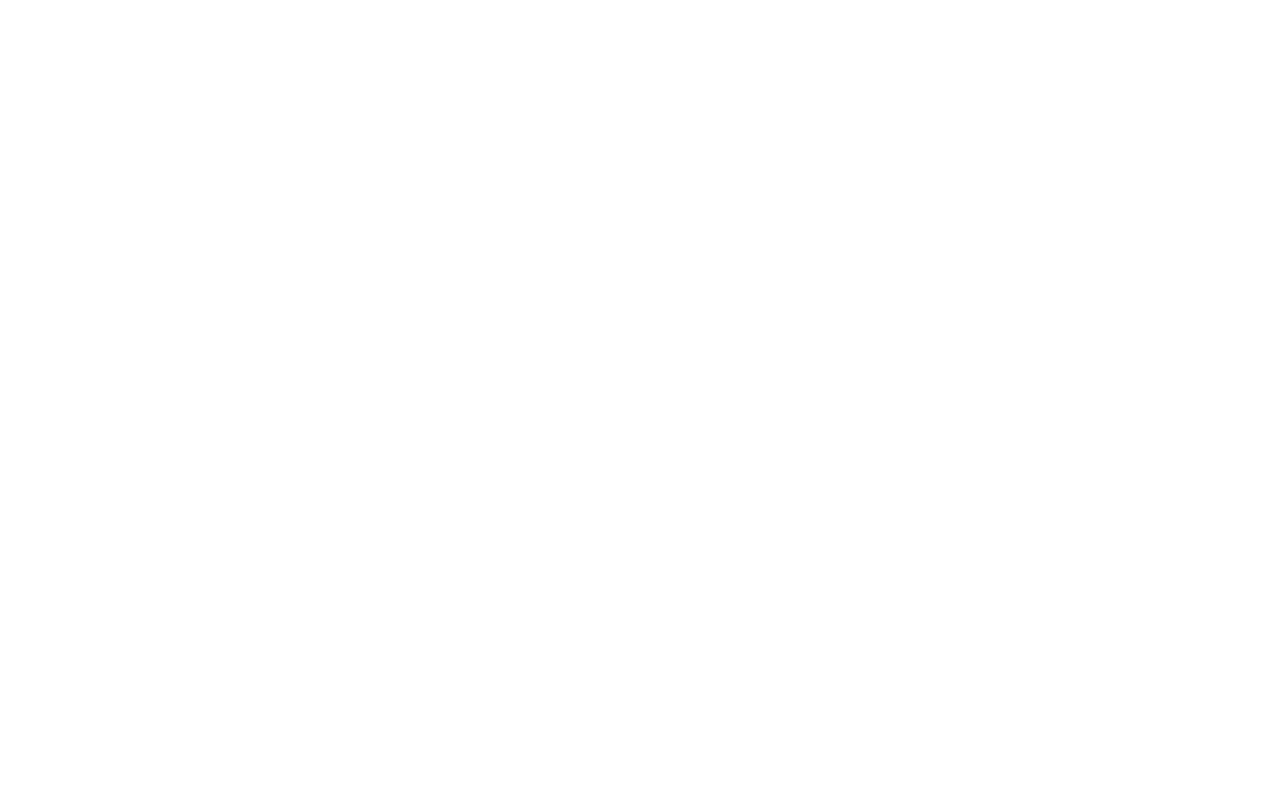
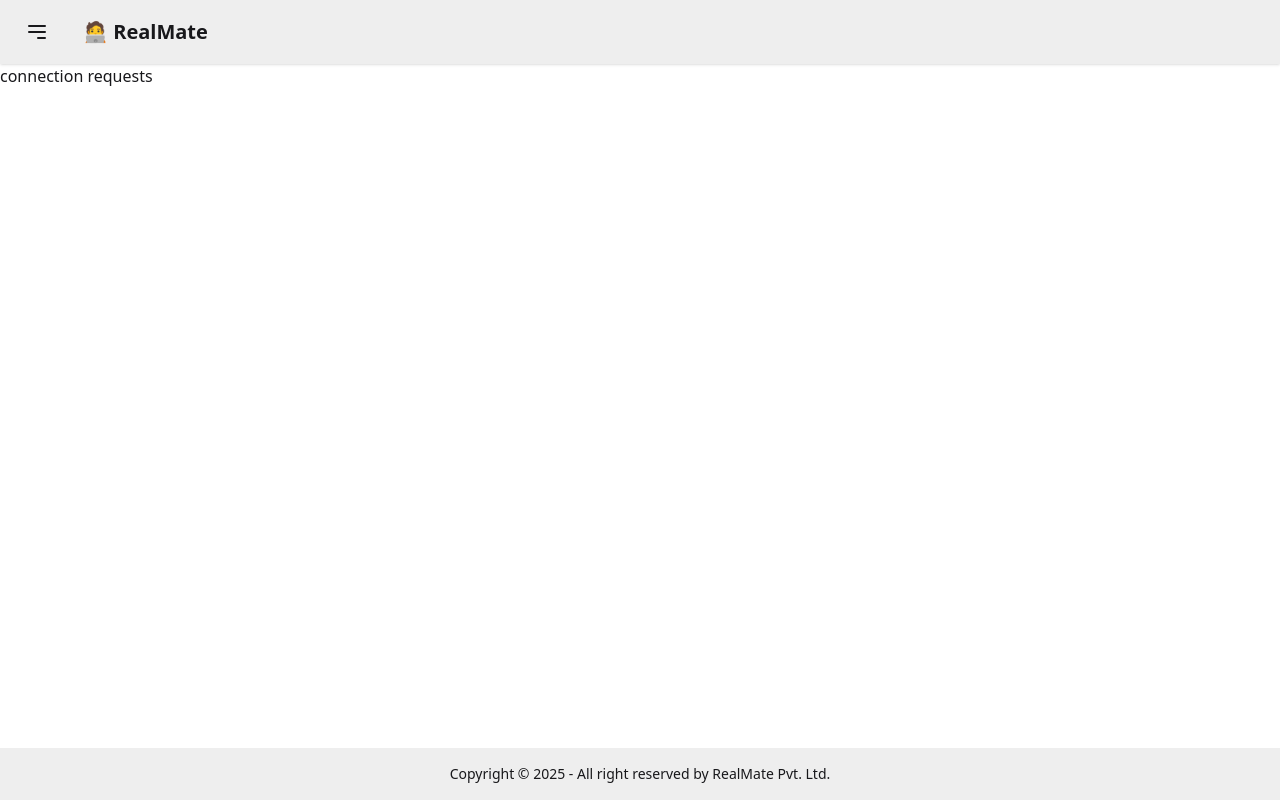
Before and after one commit to aadil-rehman/realMate-web, a React (Vite) app: page /requests in a window 1280 px wide. Before the commit this address had no page. Built offline with nearby package versions, Linux system fonts and the light colour scheme; no server answers.

Commit message:
add: sidebar

```diff
--- a/package.json
+++ b/package.json
@@ -10,6 +10,7 @@
     "preview": "vite preview"
   },
   "dependencies": {
+    "@heroicons/react": "^2.2.0",
     "@reduxjs/toolkit": "^2.6.1",
     "@tailwindcss/vite": "^4.0.15",
     "axios": "^1.8.4",
--- a/src/App.jsx
+++ b/src/App.jsx
@@ -6,6 +6,8 @@ import Login from "./components/Login";
 import AppLayout from "./components/AppLayout";
 import Feed from "./components/Feed";
 import Profile from "./components/Profile";
+import Connections from "./components/Connections";
+import ConnectionRequests from "./components/ConnectionRequests";
 
 function App() {
 	return (
@@ -17,6 +19,8 @@ function App() {
 							<Route path="login" element={<Login />} />
 							<Route path="/profile" element={<Profile />} />
 							<Route path="/" element={<Feed />} />
+							<Route path="/connections" element={<Connections />} />
+							<Route path="/requests" element={<ConnectionRequests />} />
 						</Route>
 					</Routes>
 				</BrowserRouter>
--- /dev/null
+++ b/src/components/ConnectionRequests.jsx
@@ -0,0 +1,7 @@
+import React from "react";
+
+const ConnectionRequests = () => {
+	return <div>connection requests</div>;
+};
+
+export default ConnectionRequests;
--- /dev/null
+++ b/src/components/Connections.jsx
@@ -0,0 +1,7 @@
+import React from "react";
+
+const Connections = () => {
+	return <div>connections</div>;
+};
+
+export default Connections;
--- a/src/components/NavBar.jsx
+++ b/src/components/NavBar.jsx
@@ -4,6 +4,7 @@ import { useDispatch, useSelector } from "react-redux";
 import { Link, useNavigate } from "react-router-dom";
 import { BASE_URL } from "../utils/constants";
 import { removeUser } from "../utils/userSlice";
+import SideDrawer from "./SideDrawer";
 
 const NavBar = () => {
 	const user = useSelector((store) => store.user);
@@ -21,8 +22,9 @@ const NavBar = () => {
 	};
 
 	return (
-		<div className="navbar bg-base-300 shadow-sm">
-			<div className="flex-1">
+		<div className="flex navbar bg-base-300 shadow-sm justify-between">
+			<div className="flex">
+				<SideDrawer />
 				<Link to="/" className="btn btn-ghost text-xl">
 					🧑‍💻 RealMate
 				</Link>
@@ -43,7 +45,7 @@ const NavBar = () => {
 							</div>
 							<ul
 								tabIndex={0}
-								className="menu menu-sm dropdown-content bg-base-300 rounded-box z-1 mt-3 w-52 p-2 shadow"
+								className="menu menu-sm dropdown-content bg-base-300 rounded-box z-1 mt-3 w-48 p-2 shadow"
 							>
 								<li>
 									<Link to="/profile" className="justify-between">
@@ -52,7 +54,7 @@ const NavBar = () => {
 									</Link>
 								</li>
 								<li>
-									<a>Settings</a>
+									<Link className="justify-between">Setting</Link>
 								</li>
 								<li>
 									<a onClick={handleLogout}>Logout</a>
--- /dev/null
+++ b/src/components/SideDrawer.jsx
@@ -0,0 +1,77 @@
+import React from "react";
+import { Link } from "react-router-dom";
+import { HomeIcon } from "@heroicons/react/24/outline";
+import { UserGroupIcon } from "@heroicons/react/24/outline";
+import { UserPlusIcon } from "@heroicons/react/24/outline";
+import { ChatBubbleBottomCenterTextIcon } from "@heroicons/react/24/outline";
+
+const SideDrawer = () => {
+	const closeDrawer = () => {
+		document.getElementById("my-drawer").checked = false;
+	};
+
+	return (
+		<div className="drawer">
+			<input id="my-drawer" type="checkbox" className="drawer-toggle" />
+			<label for="my-drawer" class="btn btn-ghost drawer-button">
+				<svg
+					xmlns="http://www.w3.org/2000/svg"
+					class="h-6 w-6"
+					fill="none"
+					viewBox="0 0 24 24"
+					stroke="currentColor"
+				>
+					<path
+						stroke-linecap="round"
+						stroke-linejoin="round"
+						stroke-width="2"
+						d="M4 6h16M4 12h16m-7 6h7"
+					/>
+				</svg>
+			</label>
+			<div className="drawer-side mt-16 z-20">
+				<label
+					htmlFor="my-drawer"
+					aria-label="close sidebar"
+					className="drawer-overlay"
+				></label>
+				<ul className="menu bg-base-300 text-base-content min-h-full w-48 p-4">
+					<li>
+						<Link to="/" onClick={closeDrawer} className="text-gray-300">
+							<HomeIcon class="h-5 w-5 " />
+							Home
+						</Link>
+					</li>
+					<li>
+						<Link
+							to="/connections"
+							onClick={closeDrawer}
+							className="text-gray-300"
+						>
+							<UserGroupIcon class="h-5 w-5" />
+							Connections
+						</Link>
+					</li>
+					<li>
+						<Link
+							to="/requests"
+							onClick={closeDrawer}
+							className="text-gray-300"
+						>
+							<UserPlusIcon class="h-5 w-5" />
+							Requests
+						</Link>
+					</li>
+					<li>
+						<Link onClick={closeDrawer} className="text-gray-300">
+							<ChatBubbleBottomCenterTextIcon class="h-5 w-5" />
+							Messages
+						</Link>
+					</li>
+				</ul>
+			</div>
+		</div>
+	);
+};
+
+export default SideDrawer;
--- /dev/null
+++ b/src/utils/connectionsSlice.js
@@ -0,0 +1,14 @@
+import { createSlice } from "@reduxjs/toolkit";
+
+const connectionsSlice = createSlice({
+	name: "connections",
+	initialState: null,
+	reducers: {
+		addConnection: (state, action) => action.payload,
+		removeConnection: () => null,
+	},
+});
+
+export const { addConnection, removeConnection } = connectionsSlice.actions;
+
+export default connectionsSlice.reducer;
--- /dev/null
+++ b/src/utils/requestsSlice.js
@@ -0,0 +1,14 @@
+import { createSlice } from "@reduxjs/toolkit";
+
+const requestsSlice = createSlice({
+	name: "requests",
+	initialState: null,
+	reducers: {
+		addRequests: (state, action) => action.payload,
+		removeRequets: () => null,
+	},
+});
+
+export const { addRequests, removeRequets } = requestsSlice.actions;
+
+export default requestsSlice.reducer;
--- a/src/utils/store.js
+++ b/src/utils/store.js
@@ -1,11 +1,15 @@
 import { configureStore } from "@reduxjs/toolkit";
 import userReducer from "./userSlice";
-import feedSlice from "./feedSlice";
+import feedReducer from "./feedSlice";
+import requestsReducer from "./requestsSlice";
+import connectionsReducer from "./connectionsSlice";
 
 const store = configureStore({
 	reducer: {
 		user: userReducer,
-		feed: feedSlice,
+		feed: feedReducer,
+		connectiions: connectionsReducer,
+		requests: requestsReducer,
 	},
 });
 
```
Also changed, not shown: 1 other file (tests, documents, lock files or other folders).
